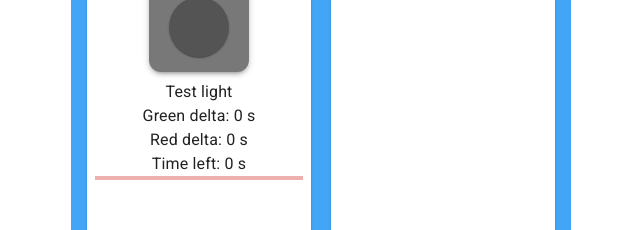
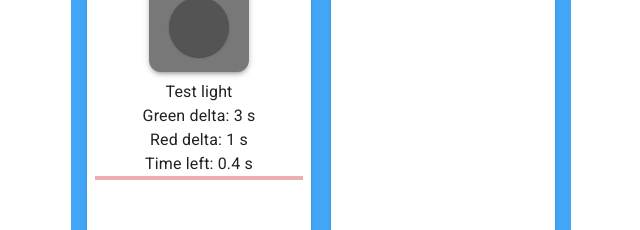
Before and after one commit to klishin16/fast-ride-meter, a React (Create React App) app: page / in a window 1280 px wide. Both pictures are taken after a click on the button "Test light". Shown: the part 339-569 px from the top of the page, without its empty margins (319-959 px from the left). Built offline with nearby package versions, Linux system fonts and the light colour scheme.

Commit message:
Rewrite logic

```diff
--- a/src/pages/TrafficLightsPage.tsx
+++ b/src/pages/TrafficLightsPage.tsx
@@ -26,26 +26,21 @@ const TrafficLightsRightCard = styled(Card)({
 const TrafficLightsPage = () => {
   const {state} = useContext(TrafficLightsContext);
 
-  const [currentLightId, setCurrentLightId] = useState<string | null>(null);
-  const [currentLight, setCurrentLight] = useState<Light | null>(null);
+  const [lightId, setLightId] = useState<string | null>(null);
+  const [light, setLight] = useState<Light | null>(null);
   const [currentLightColor, setCurrentLightColor] = useState<ELightColors>(ELightColors.RED); // Текущий цвет
-
   const [currentIntervalId, setCurrentIntervalId] = useState<number>(0);
 
-  const [deltas, setDeltas] = useState({redDelta: 0, greenDelta: 0});
   const [timeLeft, setTimeLeft] = useState<number>(0);
   const [progress, setProgress] = useState<number>(0);
-  const selectLightHandler = (id: string) => {
-    setCurrentLightId(id);
-  }
+
   const createTrafficLightChecker = (checkTime: Date, deltaRed: number, deltaGreen: number) => {
     return window.setInterval(() => {
       const {color, timeLeft} = checkLightState(checkTime, deltaRed, deltaGreen);
+      console.log(color, timeLeft)
       setCurrentLightColor(color);
       setTimeLeft(timeLeft);
-      const currentDelta = color === ELightColors.RED ? deltas.redDelta : deltas.greenDelta;
-      const t = (currentDelta - timeLeft) / currentDelta * 100;
-      setProgress(t);
+      updateProgress(timeLeft);
     }, 1000);
   }
 
@@ -62,57 +57,60 @@ const TrafficLightsPage = () => {
     };
   }
 
+  const updateProgress = (time: number) => {
+    if (!light) {
+      return
+    }
+    const currentDelta = currentLightColor === ELightColors.RED ? light.redDelta : light.greenDelta;
+    console.log('currentDelta', currentDelta, 'timeLeft', time)
+    const t = (currentDelta - time) / currentDelta * 100;
+    setProgress(t);
+  }
+
   useEffect(() => {
-    if (!currentLightId) {
+    if (!lightId) {
       return;
     }
 
-    const light = state.trafficLights.byId[currentLightId];
-    setCurrentLight(light);
-    const metrics = state.metrics.allIds.reduce<Metric[]>((acc, id) => {
-      if (state.metrics.byId[id].lightId === currentLightId) {
-        acc.push(state.metrics.byId[id]);
-      }
-
-      return acc;
-    }, [])
-    console.log('metrics', metrics);
-    if (!metrics.length) {
-      console.log('error: no metrics!');
-      return;
-    }
-
-    setDeltas({redDelta: metrics[0].redDelta!, greenDelta: metrics[0].greenDelta!});
+    const light = state.trafficLights.byId[lightId];
+    setLight(light);
 
     if (!!currentIntervalId) {
       window.clearInterval(currentIntervalId);
     }
-    setCurrentIntervalId(createTrafficLightChecker(new Date(metrics[0].time), metrics[0].redDelta!, metrics[0].greenDelta!));
-  }, [currentLightId])
+    setCurrentIntervalId(createTrafficLightChecker(new Date(light.times[0]), light.redDelta, light.greenDelta));
+  }, [lightId]);
+
+  const selectLightHandler = (id: string) => {
+    setLightId(id);
+  }
 
   const lightContainer = () => {
     return (
       <Box sx={ {flexGrow: 1, width: 1} }>
-        { currentLightId ? lightView() : <Typography>Please, select traffic light</Typography> }
+        { lightId ? lightView() : <Typography>Please, select traffic light</Typography> }
       </Box>
     )
   }
 
   const lightView = () => {
     return (
-      <Box sx={ {display: 'flex', flexDirection: {sm: 'column'}, alignItems: 'center', gap: 1} }>
+      <Box sx={ {display: 'flex', flexDirection: {sm: 'column'}, alignItems: 'center', gap: 1, height: 1} }>
         <Box>
           <TrafficLight lightColor={ currentLightColor }/>
         </Box>
-        <Box sx={{ width: 1 }}>
-          <Typography>{ currentLight?.name }</Typography>
-          <Typography>Green delta: { deltas.greenDelta / 1000 } s</Typography>
-          <Typography>Red delta: { deltas.redDelta / 1000 } s</Typography>
-          <Typography>Time left: { timeLeft / 1000 } s</Typography>
-          <LinearProgress
-            color={ currentLightColor === ELightColors.RED ? 'error' : 'success' }
-            variant="determinate"
-            value={progress} />
+        <Box sx={ {width: 1} }>
+          { light && <>
+              <Typography>{ light.name }</Typography>
+              <Typography>Green delta: { light.greenDelta / 1000 } s</Typography>
+              <Typography>Red delta: { light.redDelta / 1000 } s</Typography>
+              <Typography>Time left: { timeLeft / 1000 } s</Typography>
+              <LinearProgress
+                  color={ currentLightColor === ELightColors.RED ? 'error' : 'success' }
+                  variant="determinate"
+                  value={ progress }/>
+          </> }
+
         </Box>
       </Box>
     )
--- a/src/state/TrafficLightsContext.tsx
+++ b/src/state/TrafficLightsContext.tsx
@@ -18,12 +18,16 @@ const initialState: ITrafficLightsState = {
       '1': {
         id: '1',
         name: 'Test light',
-        metrics: []
+        redDelta: 1000,
+        greenDelta: 3000,
+        times: [new Date()]
       },
       '2': {
         id: '2',
         name: 'Test light 2',
-        metrics: []
+        redDelta: 3000,
+        greenDelta: 5000,
+        times: [new Date()]
       }
     },
     allIds: ['1', '2']
@@ -94,7 +98,9 @@ export const trafficLightReducer = (state: ITrafficLightsState, action: TrafficL
       const lights = state.trafficLights.byId;
       lights[action.payload.id] = {
         ...action.payload,
-        metrics: []
+        redDelta: 0,
+        greenDelta: 0,
+        times: []
       }
       return {
         ...state,
@@ -114,11 +120,24 @@ export const trafficLightReducer = (state: ITrafficLightsState, action: TrafficL
         }
       }
     case ActionTypes.ADD_METRIC:
+      const lights2 = state.trafficLights.byId;
       const metrics = state.metrics.byId;
-      metrics[action.payload.id] = {
-        ...action.payload,
-        measurements: []
+      const lightMetrics = state.metrics.allIds.reduce<Metric[]>((acc, id) => {
+        if (state.metrics.byId[id].lightId === action.payload.lightId) {
+          acc.push(state.metrics.byId[id]);
+        }
+
+        return acc;
+      }, [])
+      const redDelta = lightMetrics.reduce((redDeltaSum, metric) => redDeltaSum + metric.redDelta, 0) / lightMetrics.length;
+      const greenDelta = lightMetrics.reduce((greenDeltaSum, metric) => greenDeltaSum + metric.greenDelta, 0) / lightMetrics.length;
+      lights2[action.payload.lightId] = {
+        ...lights2[action.payload.lightId],
+        redDelta: redDelta,
+        greenDelta: greenDelta,
+        times: lightMetrics.map(metric => metric.time) ?? []
       }
+      metrics[action.payload.id] = { ...action.payload }
       return {
         ...state,
         metrics: {
```
Also changed, not shown: src/types.ts (+5 -4 lines).
